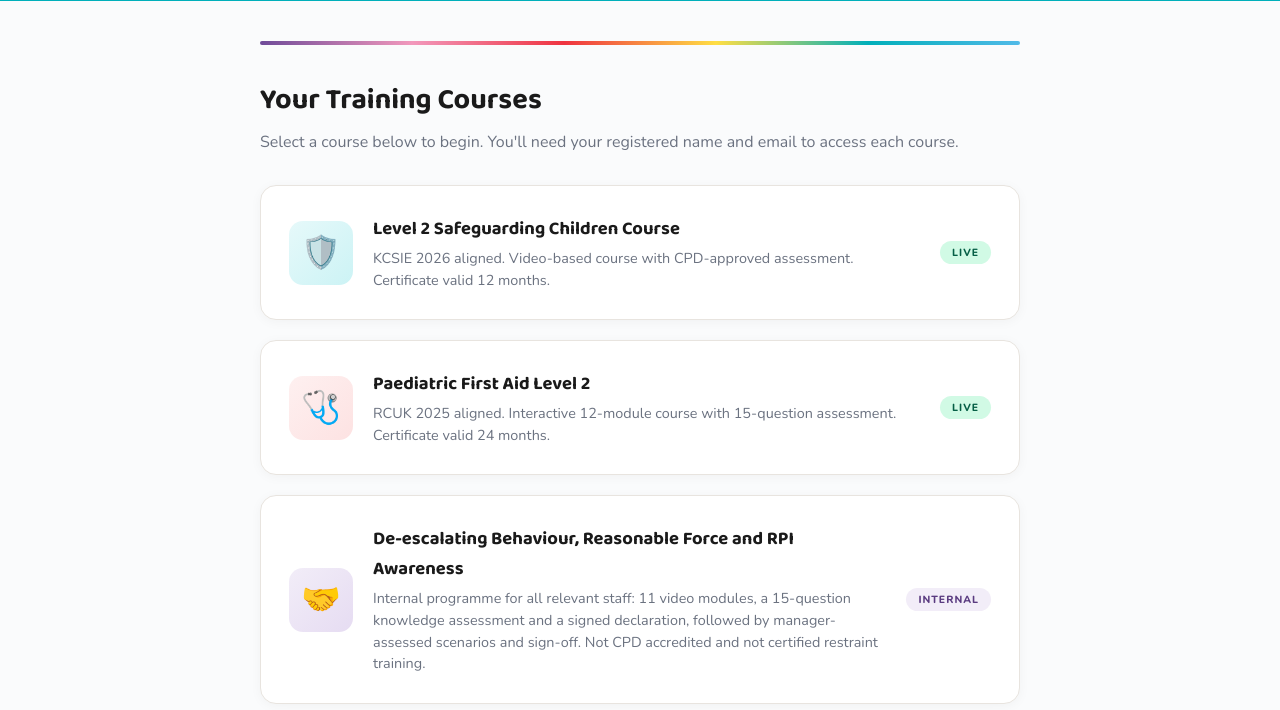
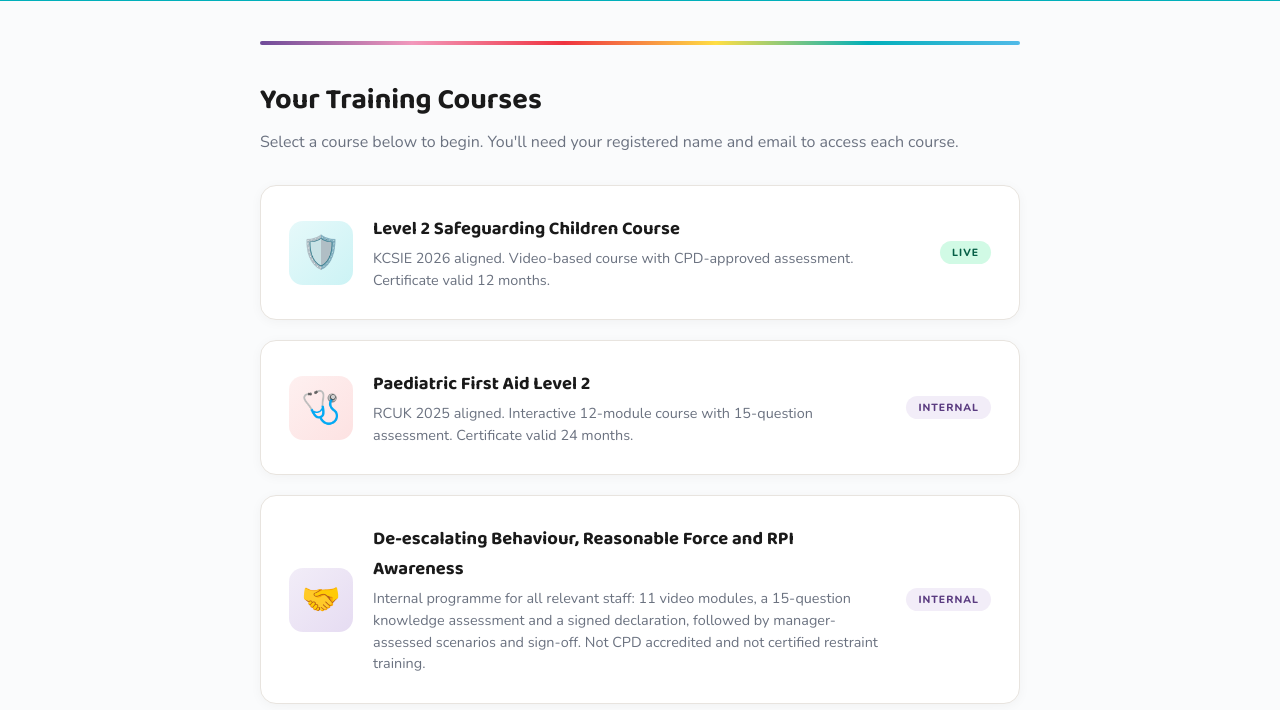
Before and after one commit to atifhussain1507/LH-training, a plain HTML site: page index.html in a window 1280 px wide. Shown: the part 90-800 px from the top of the page. Drawn offline with nearby package versions, Linux system fonts and the light colour scheme.

Commit message:
Home page: show Paediatric First Aid as Internal
Co-Authored-By: Claude Opus 5.5 <noreply@anthropic.com>
Claude-Session: https://claude.ai/code/session_019tRxL78PxCirfp8pQhbgCd

```diff
--- a/index.html
+++ b/index.html
@@ -60,7 +60,7 @@ body{font-family:'Nunito',sans-serif;background:#FAFBFC;color:#1A1A1A;min-height
 <h3>Paediatric First Aid Level 2</h3>
 <p>RCUK 2025 aligned. Interactive 12-module course with 15-question assessment. Certificate valid 24 months.</p>
 </div>
-<span class="badge live">Live</span>
+<span class="badge internal">Internal</span>
 </div>
 </a>
 <a href="/rpi/" style="text-decoration:none;color:inherit">
```
